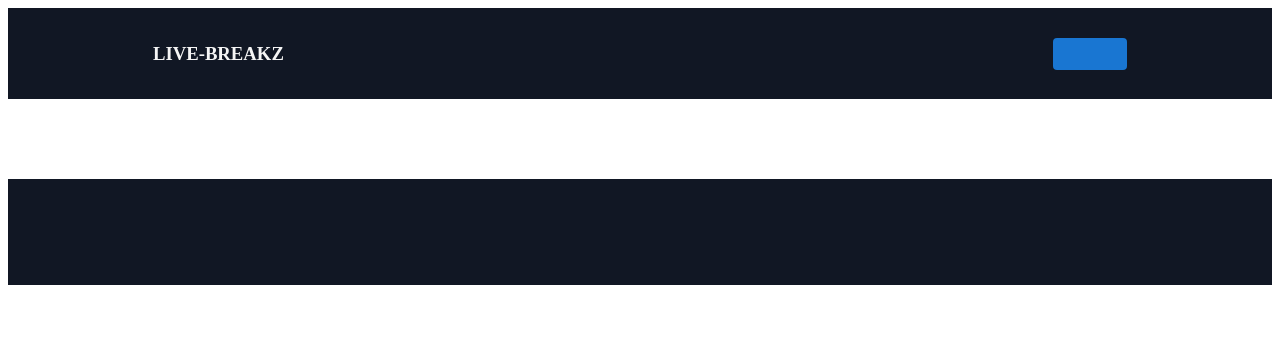
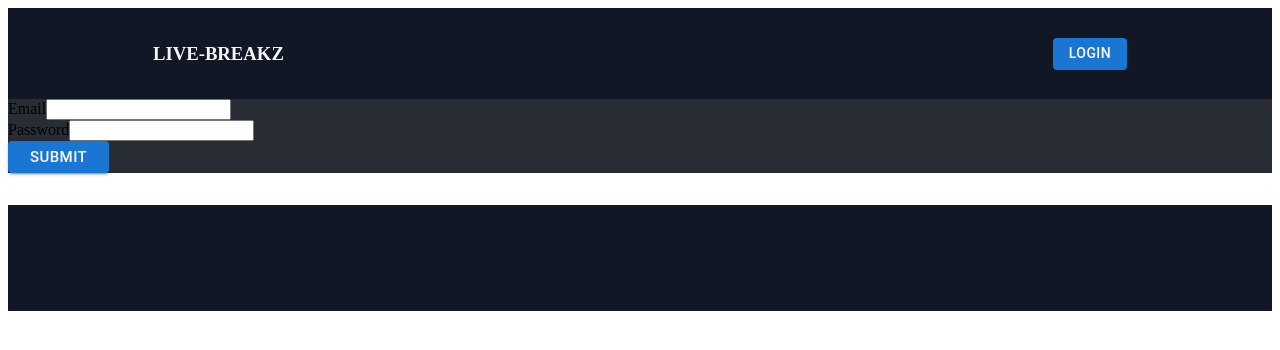
Before and after one commit to andypieratt/live-breaks, a React (Create React App) app in the folder client/: page /login in a window 1280 px wide. Before the commit this address had no page. Shown: the top 350 px of the page. Built offline with nearby package versions, Linux system fonts and the light colour scheme; some icons are missing.

Commit message:
started creating the login form/component to store user data on the app and adjusted some styling on the footer and home page

```diff
--- a/client/src/App.js
+++ b/client/src/App.js
@@ -3,6 +3,7 @@
 import Footer from "./components/footer/Footer";
 import Header from "./components/header/Header";
 import Home from "./components/home/Home";
+import Login from "./components/login/Login";
 import "./App.css";
 
 function App() {
@@ -13,6 +14,7 @@
         <div className="home">
           <Routes>
             <Route exact path="/" element={<Home />} />
+            <Route exact path="/login" element={<Login />} />
           </Routes>
         </div>
         <Footer />
--- a/client/src/components/footer/footer.css
+++ b/client/src/components/footer/footer.css
@@ -1,7 +1,7 @@
 .footer-main{
   background-color: #111724;
   padding: 2rem;
-  margin-top: 5rem;
+  margin-top: 2rem;
   height: 100%;
   max-width: 100%;
   display: flex;
--- a/client/src/components/home/home.css
+++ b/client/src/components/home/home.css
@@ -1,4 +1,6 @@
 .home-container{
   background-color: #282C34;
   color: whitesmoke;
+  margin-top: 2rem;
+  padding: 15rem;
 }
--- a/client/src/components/login/Login.js
+++ b/client/src/components/login/Login.js
@@ -0,0 +1,67 @@
+import React, { useState, useEffect } from "react";
+import { Link, useNavigate } from "react-router-dom";
+import "./login.css";
+import { Button } from "@mui/material";
+
+const Login = () => {
+  const [loginFormData, setLoginFormData] = useState({
+    email: "",
+    password: "",
+  });
+  const handleInputChange = (event) => {
+    const { name, value } = event.target;
+    setLoginFormData({ ...loginFormData, [name]: value });
+  };
+
+  const navigate = useNavigate();
+  // const onSubmit = (event) => {
+  //   event.preventDefault();
+  //   handleSubmit(async (submitData) => {
+  //     // console.log(submitData);
+  //     try {
+  //       const { data } = await login({
+  //         variables: { ...submitData },
+  //       });
+  //       // console.log(data);
+  //       Auth.login(data.login.token);
+  //       navigate("/main");
+  //     } catch (err) {
+  //       console.error(err);
+  //     }
+
+  //     setloginFormData({
+  //       email: "",
+  //       password: "",
+  //     });
+  //   })(event);
+  // };
+  return (
+    <>
+      <form className="login-form-container">
+        <label>Email</label>
+        <input
+          required={true}
+          type="text"
+          name="email"
+          value={loginFormData.email}
+          onChange={handleInputChange}
+        ></input>
+        <br></br>
+        <label>Password</label>
+        <input
+          type="password"
+          require={true}
+          name="password"
+          value={loginFormData.password}
+          onChange={handleInputChange}
+        ></input>
+        <br></br>
+        <Button variant="contained" size="large">
+          Submit
+        </Button>
+      </form>
+    </>
+  );
+};
+
+export default Login;
```
